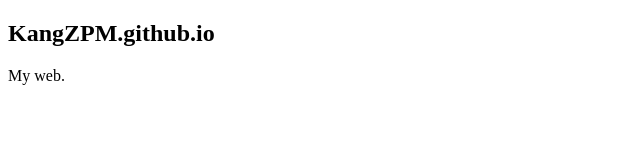
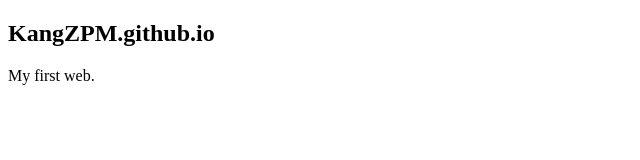
Before and after one commit to iuhsa/iuhsa.github.io, a plain HTML site: page index.html in a window 1280 px wide. Shown: the full height of the page, 0-640 px from the left. Drawn offline with Linux system fonts and the light colour scheme.

Commit message:
Update index.html

```diff
--- a/index.html
+++ b/index.html
@@ -11,7 +11,7 @@
 <body>
     <div>
     <h2>KangZPM.github.io</h2>
-    <p>My web.</p>
+    <p>My first web.</p>
     </div>
 </body>
 </html>
```
